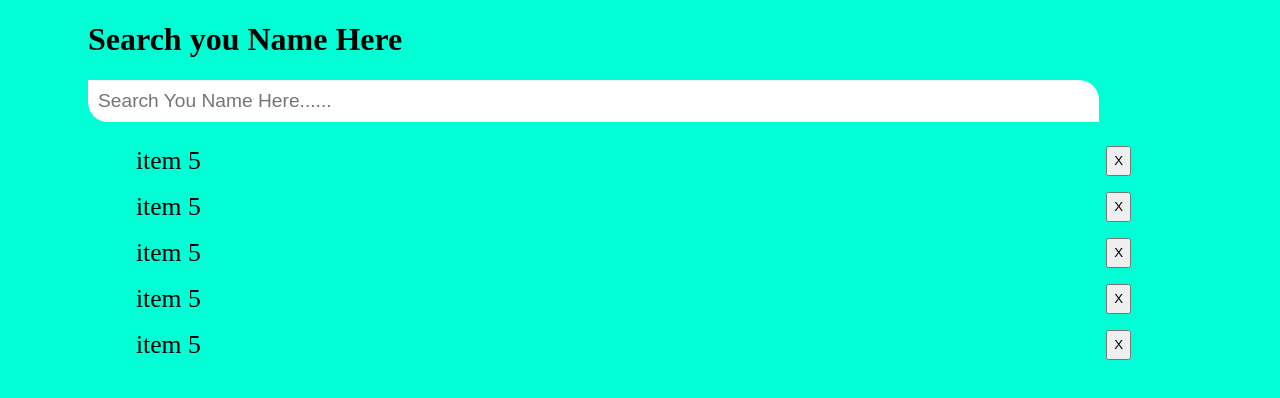
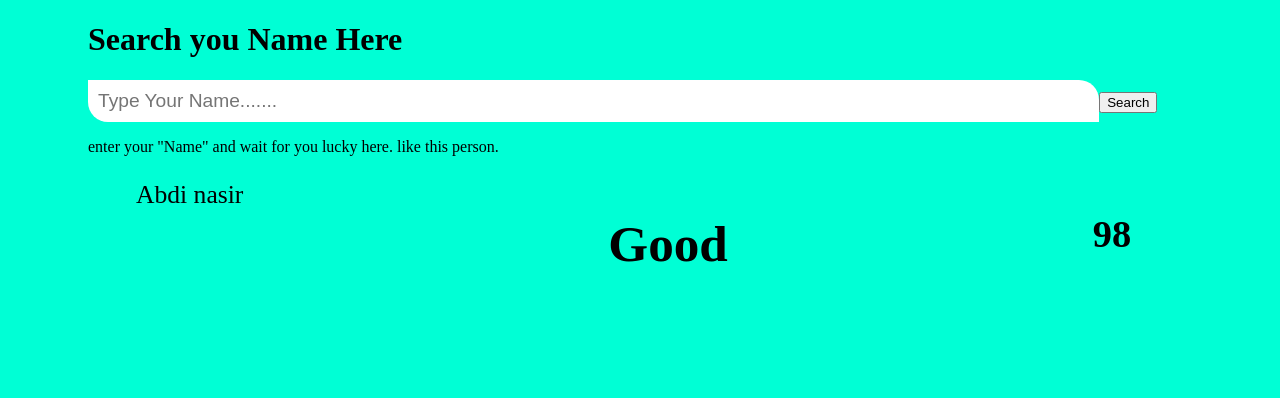
Before and after one commit to homecodepeter/practice-github, a plain HTML site: page index.html in a window 1280 px wide. Shown: the top 398 px of the page. Drawn offline with Linux system fonts and the light colour scheme.

Commit message:
html alot change

```diff
--- a/index.html
+++ b/index.html
@@ -11,16 +11,14 @@
    <div class="main">
        <h1>Search you Name Here</h1>
        <div class="sec">
-           <input type="search" name="" id="" placeholder="Search You Name Here......">
-          <ul>
-              <li>item 5<button>X</button></li>
-              <li>item 5<button>X</button></li>
-              <li>item 5<button>X</button></li>
-              <li>item 5<button>X</button></li>
-              <li>item 5<button>X</button></li>
+           <input type="search" name="" id="search" placeholder="Type Your Name......."><button id="btn">Search</button>
+           <p>enter your <span>"Name"</span> and wait for you lucky here. like this person.</p>
+           <ul id="ul">
+              <li>Abdi nasir<h1>Good</h1> <h2>98</h2></li>
+            <li></li>
           </ul>
         </div>
    </div>
-
+  <script src="index.js"></script>
 </body>
 </html>
```
